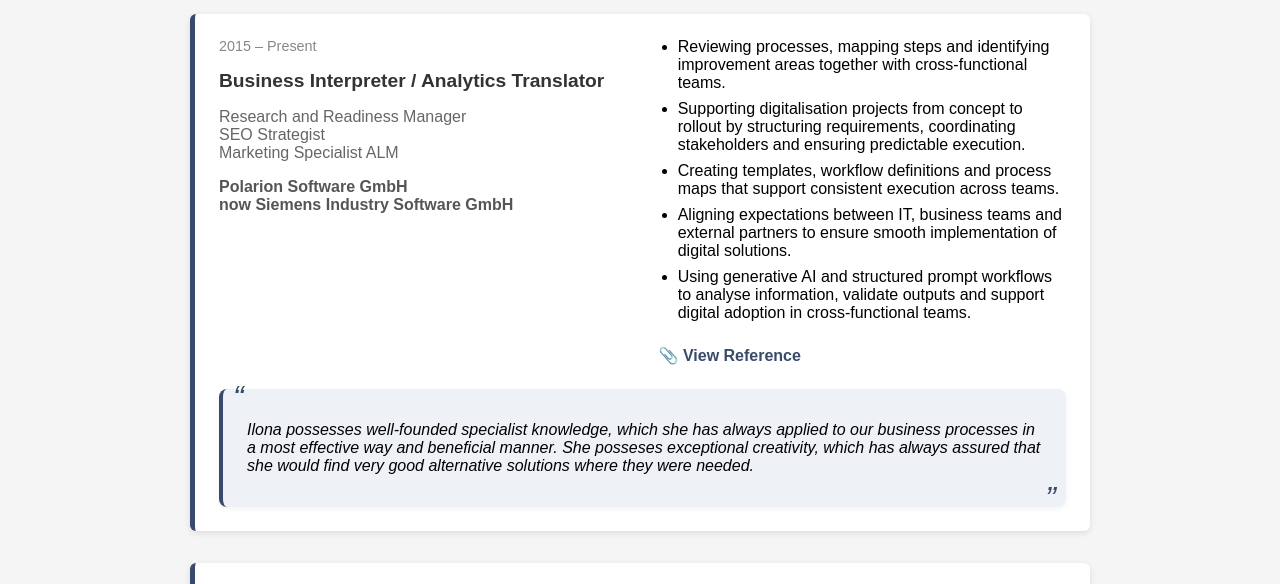
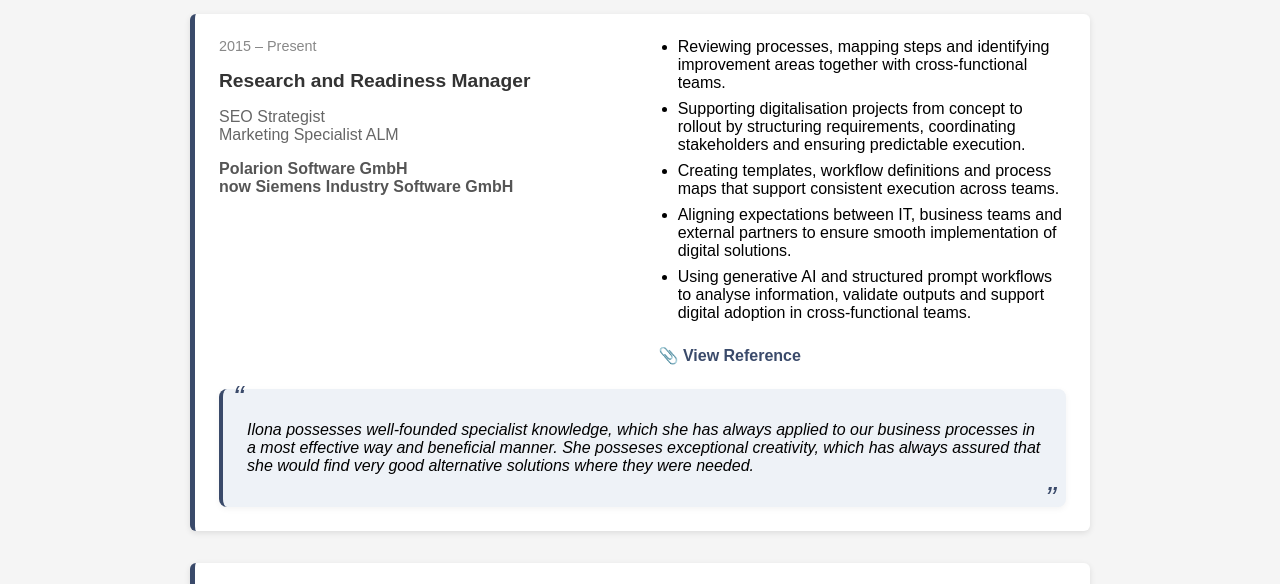
Before and after one commit to kromer52/digital-process, a website: page work.html in a window 1280 px wide. Shown: the part 137-721 px from the top of the page. Drawn offline with Linux system fonts and the light colour scheme.

Commit message:
Job title

```diff
--- a/work.html
+++ b/work.html
@@ -26,8 +26,8 @@
     <!-- Left Column: Time, Title, Employer -->
     <div class="job-left">
       <span class="job-time">2015 – Present</span>
-      <h2 class="job-title">Business Interpreter / Analytics Translator</h2>
-      <p class="job-role">Research and Readiness Manager<br>SEO Strategist <br>Marketing Specialist ALM</p>
+      <h2 class="job-title">Research and Readiness Manager</h2>
+      <p class="job-role">SEO Strategist <br>Marketing Specialist ALM</p>
       <h3 class="job-employer">Polarion Software GmbH<br>now Siemens Industry Software GmbH</h3>
     </div>
 
```
